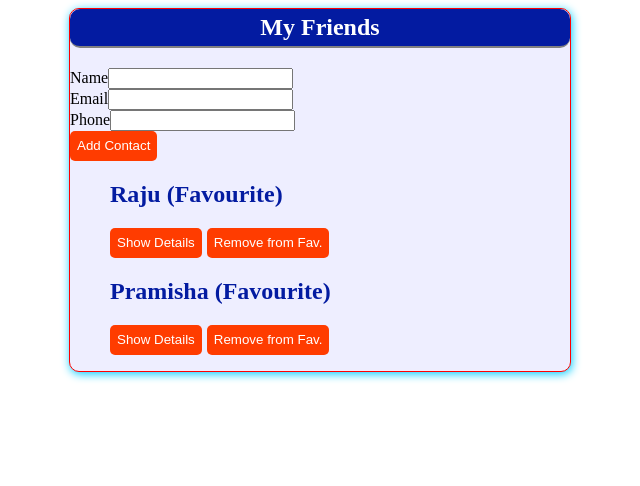
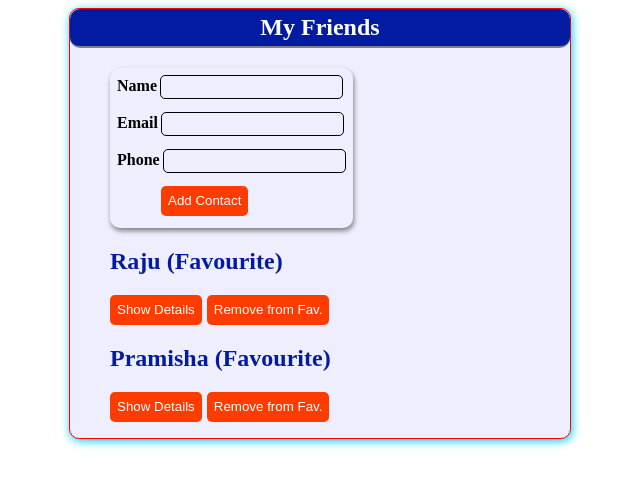
Before and after one commit to Rajuxz/Vue.js, a Vue app in the folder Vue-CLI/web-design-vue/: page / in a window 1280 px wide. Shown: the top 486 px of the page, without its empty margins (320-960 px from the left). Built offline with nearby package versions, Linux system fonts and the light colour scheme.

Commit message:
Adding styling and some logic using emits in dummy form

```diff
--- a/Vue-CLI/web-design-vue/src/components/AddFriend.vue
+++ b/Vue-CLI/web-design-vue/src/components/AddFriend.vue
@@ -1,21 +1,20 @@
 <template>
-    <section>
-        <form action="#">
-
+    <section class="form">
+        <form action="#" @submit.prevent="addNewFriend">
             <div>
                 <label for="name">Name</label>
-            <input type="text" id="name">
+                <input type="text" id="name" v-model="enteredName">
             </div>
             <div>
                 <label for="email">Email</label>
-            <input type="email" id="email">
+                <input type="email" id="email" v-model="enteredEmail">
             </div>
             <div>
                 <label for="phone">Phone</label>
-            <input type="tel" id="phone">
+                <input type="phone" id="phone" v-model="enteredPhone">
             </div>
             <div>
-            <button>Add Contact</button>
+                <button class="btn">Add Contact</button>
             </div>
         </form>
     </section>
@@ -23,6 +22,61 @@
 
 <script>
 export default {
+    emits:['add-friend'],
+    data(){
+        return{
+            enteredName:'',
+            enteredEmail:'',
+            enteredPhone:''
+        }
+    },
+    methods:{
+        addNewFriend(){
+            this.$emit('add-friend',
+            this.enteredName,
+            this.enteredEmail,
+            this.enteredPhone
+            );
+        }
+    }
 
 }
 </script>
+<style scoped>
+    .form{
+        height:fit-content;
+        width:max-content;
+        margin-left: 40px;
+        box-shadow: 1px 3px 5px grey;
+        border-radius: 10px;
+        padding:3px;
+    }
+    div{
+        padding: 4px;;
+        margin-bottom: 5px;
+    }
+    label{
+        font-weight: 600;
+        margin-right: 3px;
+    }
+    div>input{
+        height:20px;
+        background: transparent;
+        border:1px solid black;
+        border-radius:5px ;
+        outline: none;;
+    }
+    input:focus{
+        background: #8ef1a75d;
+        box-shadow: 4px 4px 8px grey;
+    }
+    .btn{
+        cursor: pointer;
+        margin-left:44px;
+        transition: 0.6s all ease-in-out;
+    }
+    .btn:hover{
+        box-shadow: 4px 4px 8px grey;
+    }
+
+</style>
```
Lines whose indentation alone changed are shown as unchanged.
